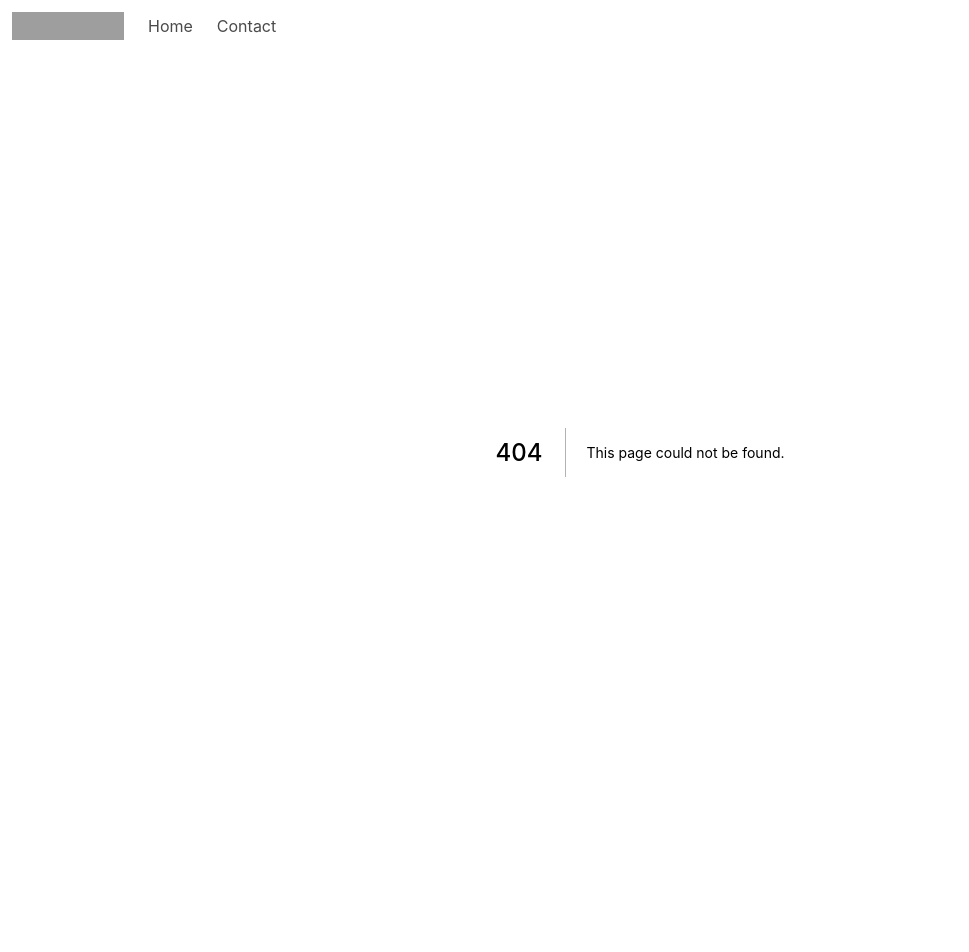
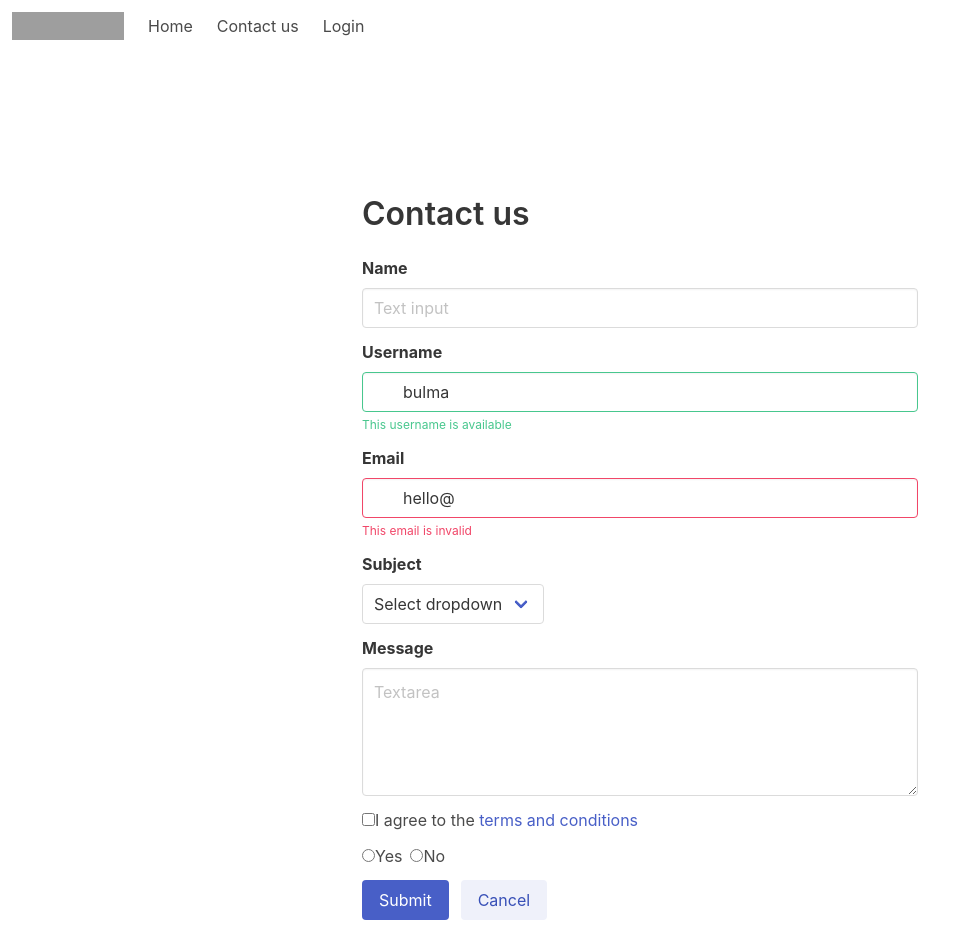
Before and after one commit to roxnnz/mobi, a Next.js app in the folder code/mobi-ui/: page /contact in a window 1280 px wide. Before the commit this address had no page. Shown: the top 952 px of the page, without its empty margins (0-969 px from the left). Before the commit the page ends 852 px from the top, so only its background shows below. Built offline with nearby package versions, Linux system fonts and the light colour scheme; grey boxes are pictures that could not be loaded.

Commit message:
Home page and contact page updated

```diff
--- /dev/null
+++ b/code/mobi-ui/components/ContactUs.tsx
@@ -0,0 +1,102 @@
+//import { providers, getSession } from 'next-auth/client'
+
+export default function Contact() {
+  return (
+    <>
+      <div className="field">
+        <label className="label">Name</label>
+        <div className="control">
+          <input className="input" type="text" placeholder="Text input" />
+        </div>
+      </div>
+
+      <div className="field">
+        <label className="label">Username</label>
+        <div className="control has-icons-left has-icons-right">
+          <input
+            className="input is-success"
+            type="text"
+            placeholder="Text input"
+            value="bulma"
+          />
+          <span className="icon is-small is-left">
+            <i className="fas fa-user"></i>
+          </span>
+          <span className="icon is-small is-right">
+            <i className="fas fa-check"></i>
+          </span>
+        </div>
+        <p className="help is-success">This username is available</p>
+      </div>
+
+      <div className="field">
+        <label className="label">Email</label>
+        <div className="control has-icons-left has-icons-right">
+          <input
+            className="input is-danger"
+            type="email"
+            placeholder="Email input"
+            value="hello@"
+          />
+          <span className="icon is-small is-left">
+            <i className="fas fa-envelope"></i>
+          </span>
+          <span className="icon is-small is-right">
+            <i className="fas fa-exclamation-triangle"></i>
+          </span>
+        </div>
+        <p className="help is-danger">This email is invalid</p>
+      </div>
+
+      <div className="field">
+        <label className="label">Subject</label>
+        <div className="control">
+          <div className="select">
+            <select>
+              <option>Select dropdown</option>
+              <option>With options</option>
+            </select>
+          </div>
+        </div>
+      </div>
+
+      <div className="field">
+        <label className="label">Message</label>
+        <div className="control">
+          <textarea className="textarea" placeholder="Textarea"></textarea>
+        </div>
+      </div>
+
+      <div className="field">
+        <div className="control">
+          <label className="checkbox">
+            <input type="checkbox" />I agree to the{" "}
+            <a href="#">terms and conditions</a>
+          </label>
+        </div>
+      </div>
+
+      <div className="field">
+        <div className="control">
+          <label className="radio">
+            <input type="radio" name="question" />
+            Yes
+          </label>
+          <label className="radio">
+            <input type="radio" name="question" />
+            No
+          </label>
+        </div>
+      </div>
+
+      <div className="field is-grouped">
+        <div className="control">
+          <button className="button is-link">Submit</button>
+        </div>
+        <div className="control">
+          <button className="button is-link is-light">Cancel</button>
+        </div>
+      </div>
+    </>
+  );
+}
--- a/code/mobi-ui/components/TopNavBar.tsx
+++ b/code/mobi-ui/components/TopNavBar.tsx
@@ -1,4 +1,4 @@
-import type { NextPage } from 'next';
+import type { NextPage } from "next";
 
 const TopNavBar: NextPage = () => {
   return (
@@ -26,8 +26,15 @@ const TopNavBar: NextPage = () => {
       </div>
       <div id="navbarBasicExample" className="navbar-menu">
         <div className="navbar-start">
-          <a className="navbar-item">Home</a>
-          <a className="navbar-item">Contact</a>
+          <a href="http://localhost:3000/" className="navbar-item">
+            Home
+          </a>
+          <a href="http://localhost:3000/contact" className="navbar-item">
+            Contact us
+          </a>
+          <a href="http://localhost:3000/login" className="navbar-item">
+            Login
+          </a>
         </div>
       </div>
     </nav>
--- /dev/null
+++ b/code/mobi-ui/pages/contact.tsx
@@ -0,0 +1,27 @@
+import type { NextPage } from "next";
+import Head from "next/head";
+import Contact from "../components/ContactUs";
+
+const Home: NextPage = () => {
+  return (
+    <div>
+      <Head>
+        <title>Contact us</title>
+      </Head>
+      <main>
+        <section className="section is-medium">
+          <div className="columns is-mobile is-centered">
+            <div className="column is-half">
+              <div className="content">
+                <h1>Contact us</h1>
+              </div>
+              <Contact></Contact>
+            </div>
+          </div>
+        </section>
+      </main>
+    </div>
+  );
+};
+
+export default Home;
```
Also changed, not shown: code/mobi-ui/pages/index.tsx (+41 -15 lines).
